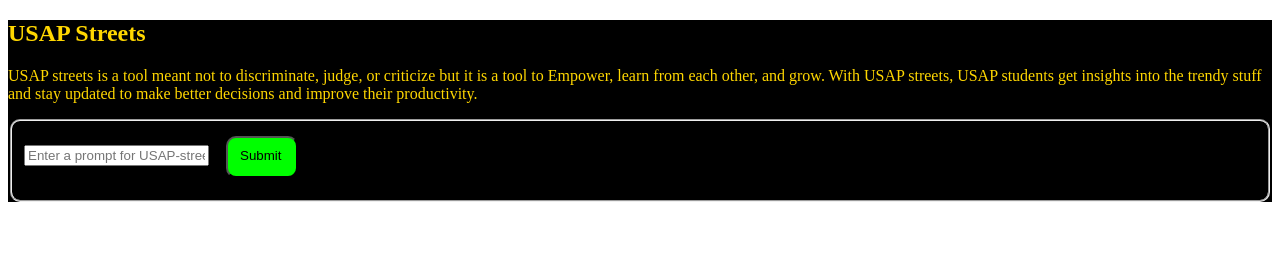
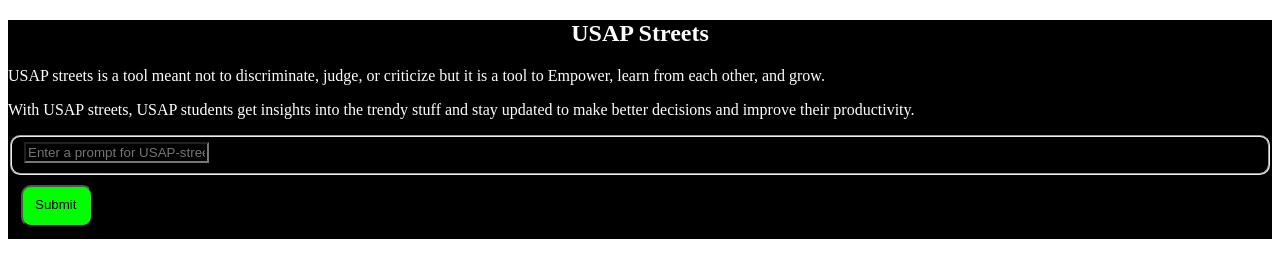
Before and after one commit to Newmarahx/usap-streets, a plain HTML site: page index.html in a window 1280 px wide. Drawn offline with Linux system fonts and the light colour scheme.

Commit message:
put button element outside of fieldset and made background-color of placeholder attribute black

```diff
--- a/index.html
+++ b/index.html
@@ -11,8 +11,9 @@
             <section class="page">
                 <h1>USAP Streets</h1>
                 <p>USAP streets is a tool meant not to discriminate, judge, or criticize but it is a tool to Empower, learn from each other, and grow.
-                    With USAP streets,  USAP students get insights into the trendy stuff and stay updated to make better decisions and improve their productivity.
+
                 </p>
+                <p>With USAP streets,  USAP students get insights into the trendy stuff and stay updated to make better decisions and improve their productivity.</p>
 
                 <form>
                 <fieldset class="input">
@@ -21,10 +22,11 @@
                         <input id="prompt"
                         type="text"
                         placeholder="Enter a prompt for USAP-streets">
-                        <button type="submit"
-                        class="button">Submit</button>
+
 
                 </fieldset>
+                <button type="submit"
+                        class="button">Submit</button>
                 </form>
 
             </section>
--- a/styles.css
+++ b/styles.css
@@ -1,7 +1,11 @@
 .page{
     background-color: black;
-    color:gold;
+    color:white;
     width:100%;
+}
+
+h1{
+    text-align:center;
 }
 .button{
     background-color: lime;
@@ -20,3 +24,7 @@
 .input{
     border-radius:10px;
 }
+#prompt{
+    background-color:black;
+    color:brown;
+}
```
